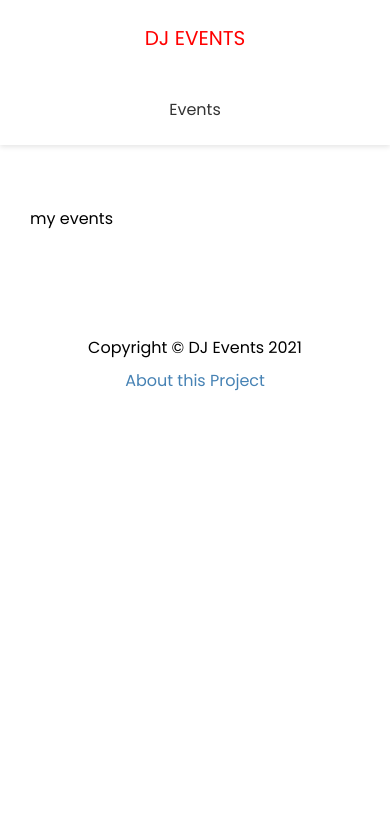
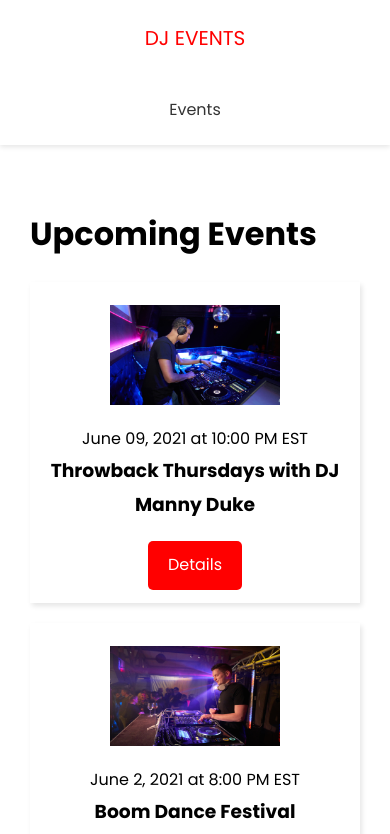
Before and after one commit to dannytomkins/dj-events-frontend, a Next.js app: page /events in a window 390 px wide. Shown: the top 834 px of the page. Built offline with nearby package versions, Linux system fonts and the light colour scheme; no server answers.

Commit message:
Displaying Events

```diff
--- /dev/null
+++ b/components/EventItem.js
@@ -0,0 +1,24 @@
+import Link from "next/link"
+import Image from "next/image"
+import styles from '@/styles/EventItem.module.css'
+
+export default function EventItem({evt}) {
+  return (
+    <div className={styles.event}>
+      <div className={styles.img}>
+        <Image src={evt.image ? evt.image : '/images/event-default.png'} width={170} height={100}/>
+      </div>
+      <div className={styles.info}>
+        <span>
+          {evt.date} at {evt.time}
+        </span>
+        <h3>{evt.name}</h3>
+      </div>
+      <div className={styles.link}>
+        <Link className='btn' href={`/events/${evt.slug}`}>
+          Details
+        </Link>
+      </div>
+    </div>
+  )
+}
--- a/pages/events/index.js
+++ b/pages/events/index.js
@@ -1,9 +1,26 @@
 import Layout from "@/components/Layout"
+import EventItem from "@/components/EventItem"
+import { API_URL } from "@/config/index"
 
-export default function EventsPage() {
+export default function EventsPage({events}) {
   return (
     <Layout>
-    <div>my events</div>
+    <h1>Upcoming Events</h1>
+    {events.length === 0 && <h3>No events to show</h3>}
+
+    {events.map(evt => (
+      <EventItem key={evt.id} evt={evt}/>
+    ))}
     </Layout>
   )
 }
+
+export async function getStaticProps() {
+  const res = await fetch(`${API_URL}/api/events`)
+  const events = await res.json()
+
+return {
+  props: {events},
+  revalidate: 1
+}
+}
--- /dev/null
+++ b/styles/EventItem.module.css
@@ -0,0 +1,28 @@
+.event {
+  display: flex;
+  justify-content: space-between;
+  align-items: center;
+  margin: 20px 0;
+  padding: 13px;
+  box-shadow: 2px 3px 5px rgba(0, 0, 0, 0.1);
+}
+
+.img {
+  flex: 1;
+  margin: 10px;
+}
+
+.info {
+  flex: 2;
+}
+
+@media (max-width: 600px) {
+  .event {
+    flex-direction: column;
+    text-align: center;
+  }
+
+  .info {
+    margin-bottom: 20px;
+  }
+}
```
Also changed, not shown: pages/index.js (+13 -1 lines).
